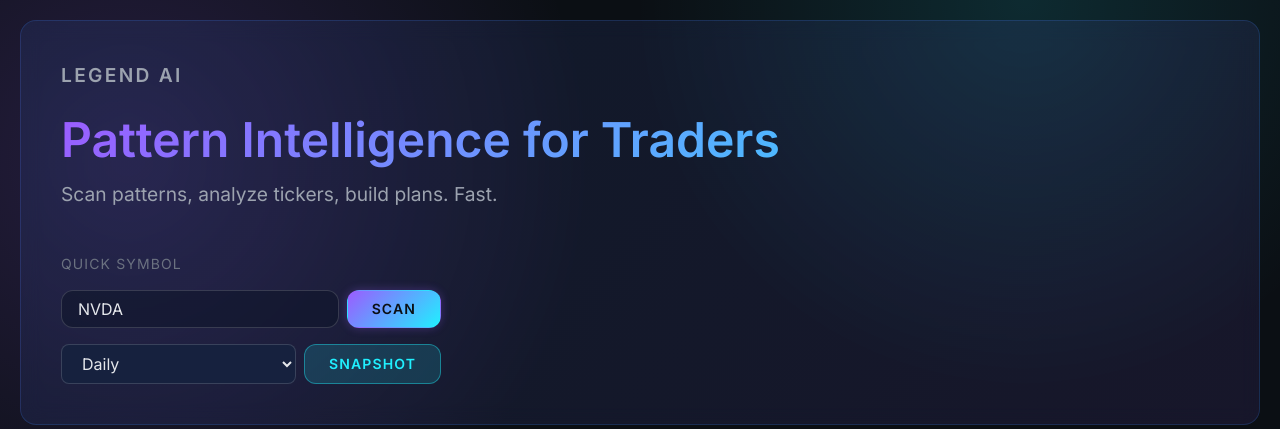
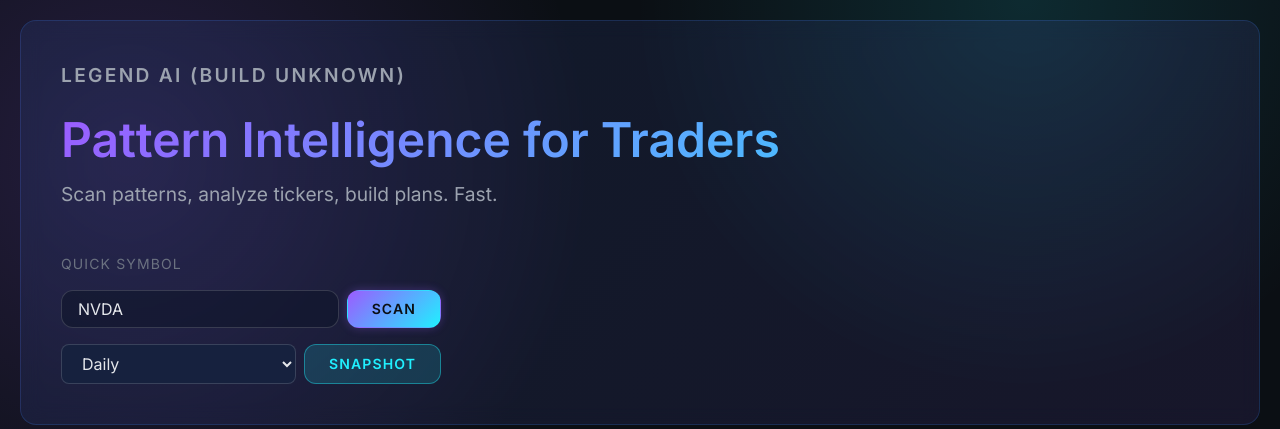
Before and after one commit to Stockmasterflex/legend-ai-python, a FastAPI app: page /dashboard in a window 1280 px wide. Shown: the top 429 px of the page. Run offline with FastAPI, Linux system fonts and the light colour scheme; data that the repository does not hold is empty; some libraries are stand-ins or nearby versions.

Commit message:
PR2.1: verify deployment, version endpoint, remove intraday remnants, safe analyze mount

```diff
--- a/app/api/dashboard.py
+++ b/app/api/dashboard.py
@@ -1,5 +1,6 @@
 from fastapi import APIRouter
 from fastapi.responses import HTMLResponse
+import os
 import logging
 from pathlib import Path
 
@@ -26,6 +27,9 @@ async def get_dashboard():
     """
     try:
         html_content = TEMPLATE_PATH.read_text(encoding="utf-8")
+        ver = os.getenv("GIT_COMMIT", "unknown")[:7]
+        # Cache-busting for static assets and inline version token
+        html_content = html_content.replace("__VERSION__", ver)
 
         logger.info("📊 Serving dashboard")
         return html_content
--- a/app/main.py
+++ b/app/main.py
@@ -23,6 +23,7 @@ from app.api.alerts import router as alerts_router
 from app.api.multitimeframe import router as multitf_router
 from app.api.risk import router as risk_router
 from app.api.trades import router as trades_router
+from app.api import analyze as analyze_pkg, watchlist as watchlist_pkg
 
 # Setup logging
 logging.basicConfig(level=logging.INFO)
@@ -35,6 +36,7 @@ async def lifespan(app: FastAPI):
     """Startup and shutdown events"""
     # Startup
     logger.info("Starting Legend AI Bot...")
+    logger.info("API_ANALYZE_ENABLED=True")
 
     # Set webhook automatically
     await setup_telegram_webhook()
@@ -109,6 +111,8 @@ app.include_router(risk_router)
 app.include_router(trades_router)
 app.include_router(dashboard_router, tags=["dashboard"])
 app.include_router(analyze_router)
+app.include_router(analyze_pkg.router, prefix="/api", tags=["analyze"])  # explicit mount
+app.include_router(watchlist_pkg.router, prefix="/api", tags=["watchlist"])  # explicit mount
 
 # Mount static files if they exist
 static_path = Path(__file__).parent.parent / "static"
@@ -125,6 +129,14 @@ async def root():
         "version": "1.0.0",
         "dashboard": "/dashboard",
         "docs": "/docs"
+    }
+
+@app.get("/api/version")
+def version():
+    import os
+    return {
+        "branch": os.getenv("GIT_BRANCH", "unknown"),
+        "commit": os.getenv("GIT_COMMIT", "unknown"),
     }
 
 @app.get("/health")
--- a/static/js/dashboard.js
+++ b/static/js/dashboard.js
@@ -24,6 +24,11 @@
     fetchMarketInternals();
     loadWatchlist();
     setInterval(fetchMarketInternals, 300000);
+    // Fetch build version and stamp header
+    fetch('/api/version').then(r => r.json()).then(v => {
+      const el = document.getElementById('build-version');
+      if (el && v && v.commit) el.textContent = `(build ${String(v.commit).slice(0,7)})`;
+    }).catch(() => {});
   });
 
   function cacheDom() {
@@ -99,8 +104,10 @@
     try {
       const tf = interval === '1week' ? 'weekly' : 'daily';
       const res = await fetch(`/api/analyze?ticker=${encodeURIComponent(ticker)}&tf=${tf}`);
-      if (!res.ok) throw new Error('Analyze request failed');
-      const data = await res.json();
+      const data = await res.json().catch(() => ({}));
+      if (!res.ok) {
+        throw new Error(data?.detail || data?.reason || `Analyze failed (${res.status})`);
+      }
       renderAnalyzeIntel(data);
       mountAnalyzeChart(ticker, interval);
       toast(`Analyzed ${ticker}`, 'success');
--- a/templates/dashboard.html
+++ b/templates/dashboard.html
@@ -7,17 +7,17 @@
     <link rel="preconnect" href="https://fonts.googleapis.com" />
     <link rel="preconnect" href="https://fonts.gstatic.com" crossorigin />
     <link href="https://fonts.googleapis.com/css2?family=Inter:wght@400;500;600;700&family=JetBrains+Mono:wght@500&display=swap" rel="stylesheet" />
-    <link rel="stylesheet" href="/static/css/cyberpunk-design-system.css" />
-    <link rel="stylesheet" href="/static/css/dashboard.css" />
+    <link rel="stylesheet" href="/static/css/cyberpunk-design-system.css?v=__VERSION__" />
+    <link rel="stylesheet" href="/static/css/dashboard.css?v=__VERSION__" />
     <script defer src="https://cdn.jsdelivr.net/npm/alpinejs@3.x.x/dist/cdn.min.js"></script>
-    <script defer src="/static/js/dashboard.js"></script>
+    <script defer src="/static/js/dashboard.js?v=__VERSION__"></script>
 </head>
 <body class="app-shell">
     <main class="container" x-data="{ activeTab: 'analyze' }">
         <header class="hero">
             <div class="hero-content">
                 <div>
-                    <p class="eyebrow">Legend AI</p>
+                    <p class="eyebrow">Legend AI <span id="build-version"></span></p>
                     <h1>Pattern Intelligence for Traders</h1>
                     <p>Scan patterns, analyze tickers, build plans. Fast.</p>
                 </div>
@@ -30,8 +30,6 @@
                     <div class="quick-search">
                         <select id="quick-timeframe" class="select">
                             <option value="1day">Daily</option>
-                            <option value="60min">60m</option>
-                            <option value="15min">15m</option>
                             <option value="1week">Weekly</option>
                         </select>
                         <button id="quick-snapshot" class="btn btn-secondary">Snapshot</button>
@@ -56,6 +54,7 @@
             </nav>
             <div class="tabs-content">
                 <section id="tab-analyze" class="tab-pane" x-show="activeTab === 'analyze'" x-cloak>
+                    <h2 class="eyebrow">Analyze (Daily or Weekly only – intraday coming later)</h2>
                     <form id="pattern-form" class="form-grid">
                         <div class="form-field">
                             <label for="pattern-ticker">Ticker</label>
```
